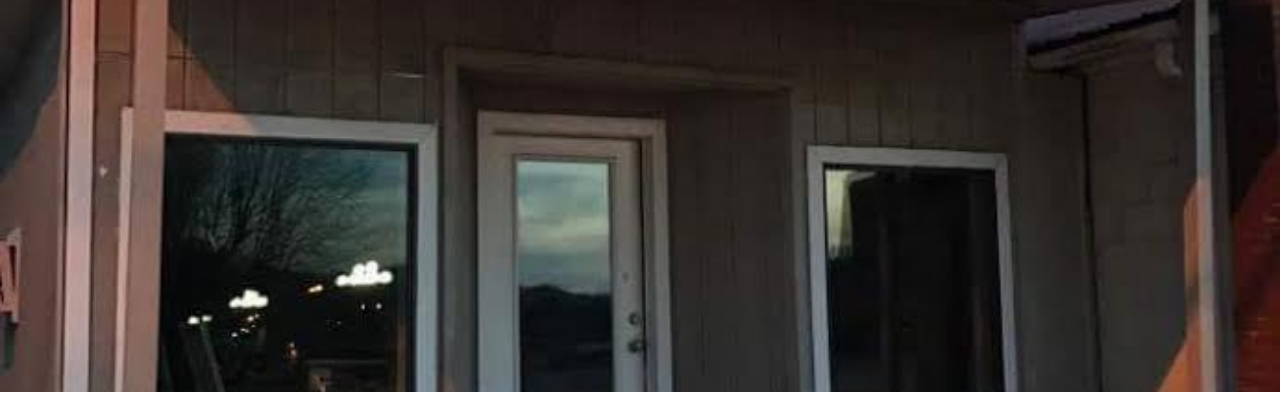
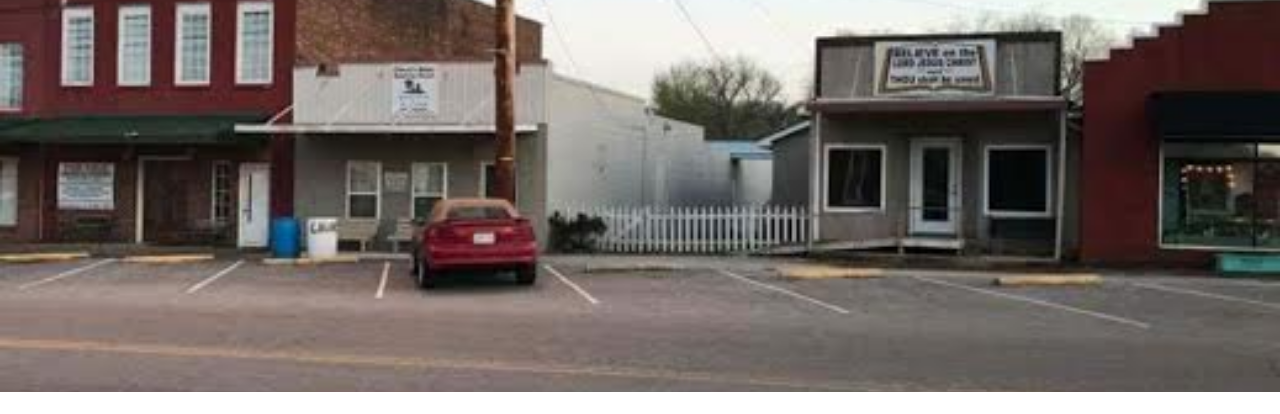
Before and after one commit to josiah199/josiah199.github.io, a plain HTML site: page index.html in a window 1280 px wide. Shown: the part 70-484 px from the top of the page. Drawn offline with nearby package versions, Linux system fonts and the light colour scheme.

Commit message:
Update style.css

```diff
--- a/style.css
+++ b/style.css
@@ -102,7 +102,7 @@ nav li a:hover {
 /* Home Section */
 
 .fixed-home {
-  background: url('home.jpg');
+  background: url('home-church.jpg');
   background-size: cover;
   background-attachment: fixed;
   background-position: center;
```
